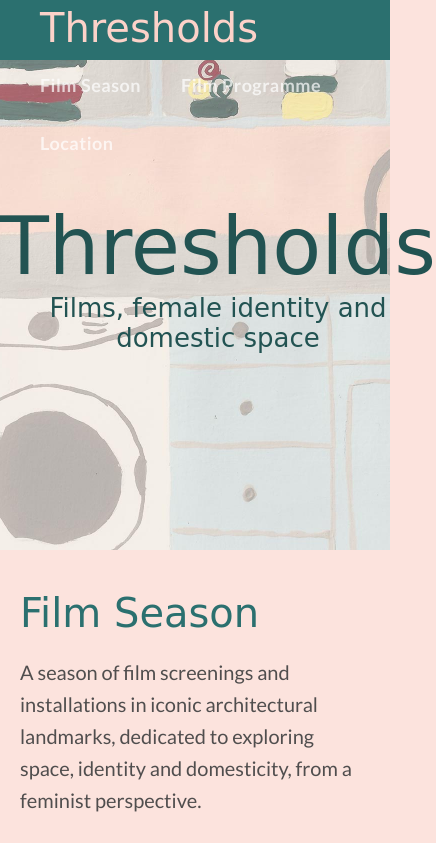
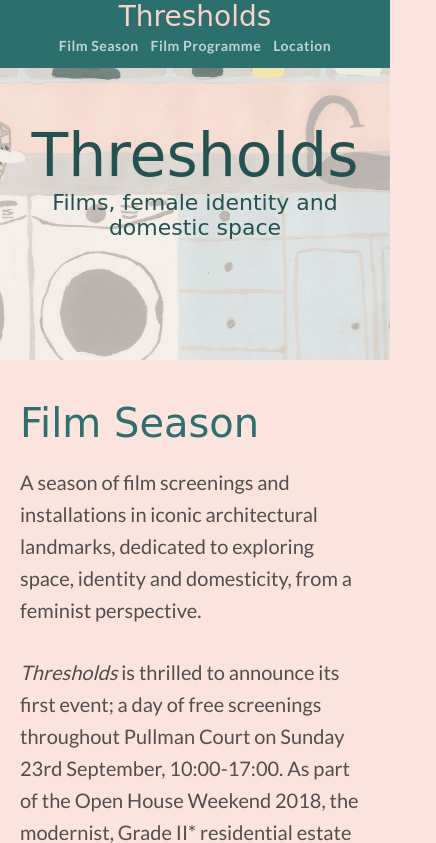
Before and after one commit to jacobcoy/thresholds, a plain HTML site: page index.html in a window 390 px wide. Shown: the top 843 px of the page, 436 px wide, since content can reach past the window. Drawn offline with nearby package versions, Linux system fonts and the light colour scheme; a web font is replaced by a local one.

Commit message:
responsive additions

```diff
--- a/css/style.css
+++ b/css/style.css
@@ -307,3 +307,144 @@ a:link, a:visited, a:hover, a:link:active, a:visited:active {
     margin-top: 26px;
     margin-bottom: -10px;
 }
+
+@media only screen and (max-width: 804px) {
+    .logo {
+        margin-left: 18px;
+    }
+
+    .link-container {
+        margin-right: 18px;
+    }
+}
+
+@media only screen and (max-width: 720px) {
+    .logo {
+        margin-left: 18px;
+        font-size: 30px;
+        margin-top: 10px;
+    }
+
+    .link-container {
+        margin-right: 18px;
+        margin-top: 10px;
+    }
+
+    .nav-content {
+        font-size: 16px;
+        margin: 0px;
+        padding: 0px;
+        padding: 14px;
+    }
+}
+
+@media only screen and (max-width: 568px) {
+    .nav-container {
+        height: 68px;
+    }
+
+
+    .logo {
+        float: none;
+        margin: 0px;
+        width: 100%;
+        font-size: 28px;
+        margin-top: 0px;
+        margin-bottom: 0px;
+        text-align: center;
+    }
+
+    .link-container {
+        display: block;
+        float: none;
+        width: 100%;
+        margin-right: 0px;
+        margin-top: 2px;
+        text-align: center;
+    }
+
+    .nav-content {
+        font-size: 14px;
+        margin: 0px;
+        padding: 0px;
+        padding-top: 2px;
+    }
+
+    .nav-content:nth-child(-n+2) {
+        padding-right: 12px;
+    }
+}
+
+@media only screen and (max-width: 520px) {
+    .header-image {
+        height: 360px;
+    }
+
+    .threshold-brief-container {
+        margin-left: 15px;
+        margin-right: 15px;
+        margin-top: 120px;
+    }
+
+    .brief-title {
+        font-size: 60px;
+    }
+
+    .brief-copy {
+        font-size: 22px;
+    }
+}
+
+@media only screen and (max-width: 340px) {
+    .header-image {
+        height: 280px;
+    }
+
+    .threshold-brief-container {
+        margin-left: 15px;
+        margin-right: 15px;
+        margin-top: 100px;
+    }
+
+    .brief-title {
+        font-size: 50px;
+    }
+
+    .brief-copy {
+        font-size: 20px;
+    }
+
+    .pullmanimg {
+        height: 200px;
+    }
+
+    .tbcimg {
+        height: 200px;
+    }
+
+    .twentysixrueimg {
+        height: 200px;
+    }
+
+    .clotheslineimg {
+        height: 200px;
+    }
+}
+
+@media only screen and (max-width: 764px) {
+    .film-half-left {
+        width: 100%;
+        display: block;
+        padding-right: 0px
+    }
+
+    .film-half-right {
+        width: 100%;
+        display: block;
+        padding-left: 0px;
+    }
+
+    .film-info-panel {
+        min-height: 150px;
+    }
+}
--- a/index.html
+++ b/index.html
@@ -56,6 +56,7 @@
             <p class="film-body">The Emmy Award-Winning short, shot on 16mm, about the artistic and symbolic role of laundry in women's lives.</p>
             <div style="height: 20px"></div>
             <p class="film-title-body">Pullman Court</p>
+            <div style="height: 20px"></div>
 <!--            <a href="http://www.google.com"><div class="trailer-btn">View Trailer</div></a>-->
         </div>
     </div>
@@ -67,6 +68,7 @@
             <p class="film-body">A beautiful, vertical journey through a Parisian social estate, captured on 16mm, from dawn to dusk.</p>
             <div style="height: 20px"></div>
             <p class="film-title-body">Pullman Court</p>
+            <div style="height: 20px"></div>
 <!--            <a href="http://www.google.com"><div class="trailer-btn">View Trailer</div></a>-->
         </div>
     </div>
@@ -78,6 +80,7 @@
             <p class="film-body">The spellbinding, rhythmical short depicting residents' shared experience of sunset, in their own homes.</p>
             <div style="height: 20px"></div>
             <p class="film-title-body">Pullman Court</p>
+            <div style="height: 20px"></div>
 <!--            <a href="http://www.google.com"><div class="trailer-btn">View Trailer</div></a>-->
         </div>
     </div>
```
